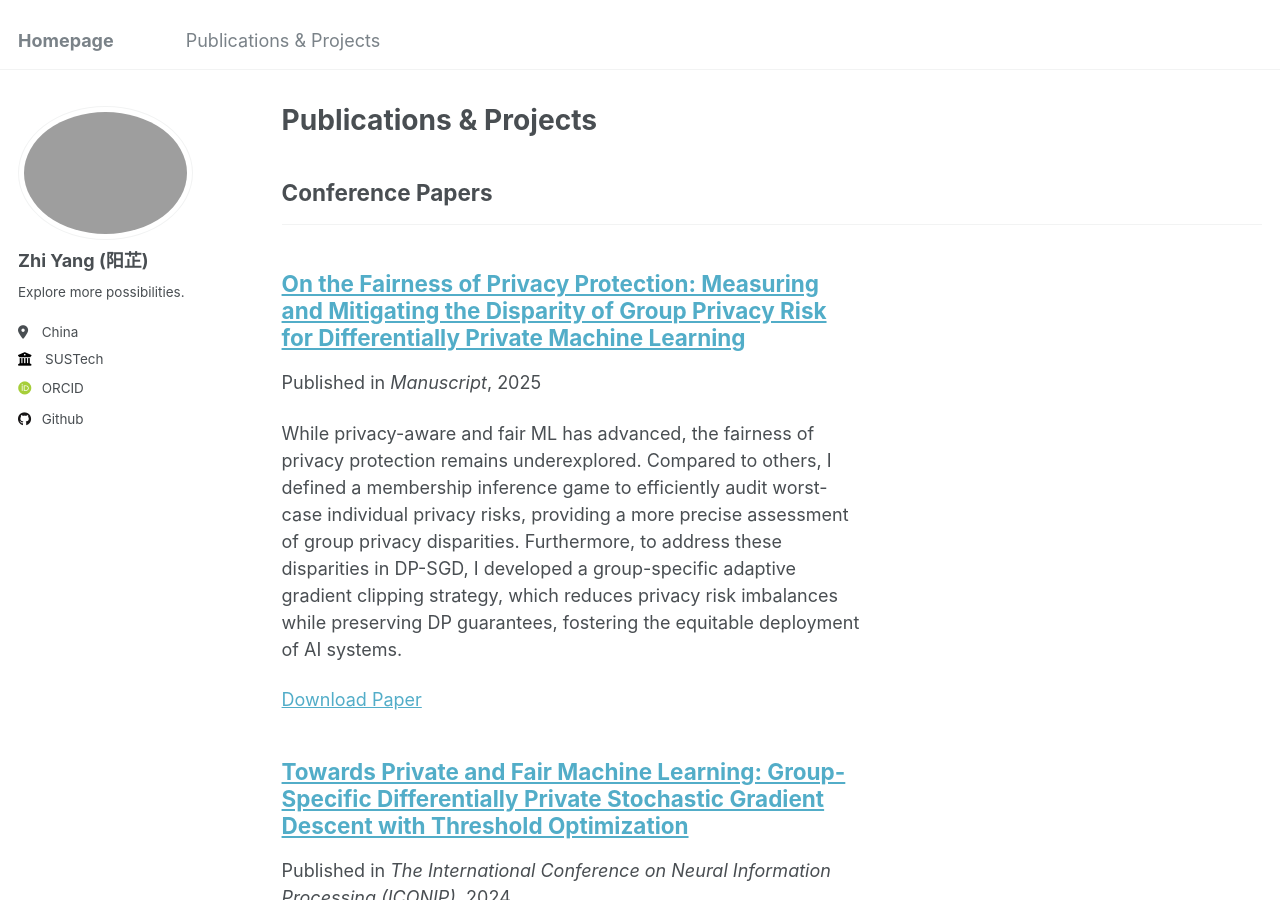
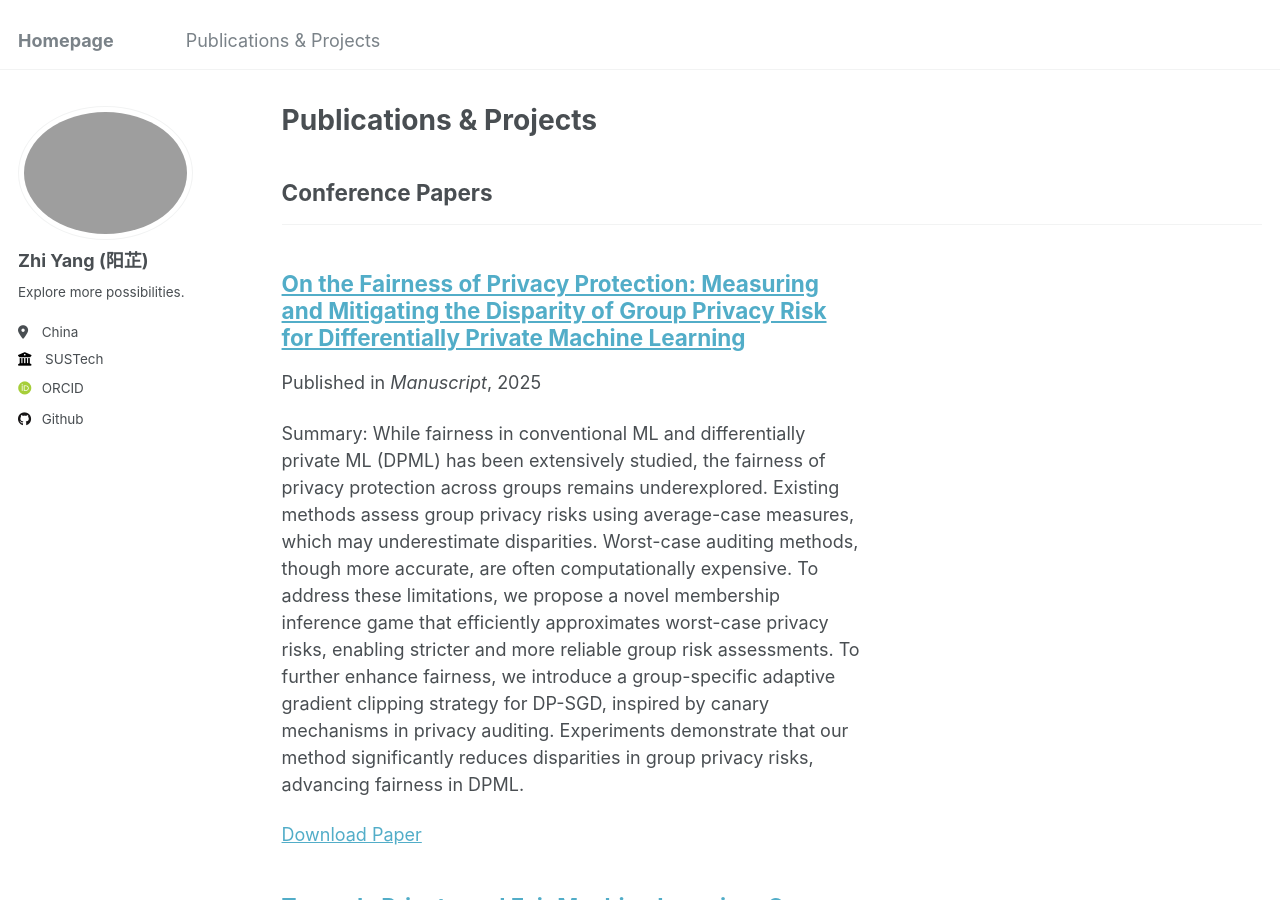
Before and after one commit to ruayz/ruayz.github.io, a Jekyll site: the page built from _pages/publications.html, in a window 1280 px wide and 900 px high. Built offline with Jekyll 4.4.1, drawn with Linux system fonts in a browser that asks for light colours; some web fonts are replaced.

Commit message:
Update 2025-01-31-paper-title-number-3.md

```diff
--- a/_publications/2025-01-31-paper-title-number-3.md
+++ b/_publications/2025-01-31-paper-title-number-3.md
@@ -4,7 +4,8 @@ collection: publications
 category: conferences
 permalink: /publication/2025-01-31-paper-title-number-3
 venue: 'Manuscript'
-excerpt: 'While privacy-aware and fair ML has advanced, the fairness of privacy protection remains underexplored. Compared to others, I defined a membership inference game to efficiently audit worst-case individual privacy risks, providing a more precise assessment of group privacy disparities. Furthermore, to address these disparities in DP-SGD, I developed a group-specific adaptive gradient clipping strategy, which reduces privacy risk imbalances while preserving DP guarantees, fostering the equitable deployment of AI systems.'
+excerpt: 'Summary: While fairness in conventional ML and differentially private ML (DPML) has been extensively studied, the fairness of privacy protection across groups remains underexplored. Existing methods assess group privacy risks using average-case measures, which may underestimate disparities. Worst-case auditing methods, though more accurate, are often computationally expensive.
+To address these limitations, we propose a novel membership inference game that efficiently approximates worst-case privacy risks, enabling stricter and more reliable group risk assessments. To further enhance fairness, we introduce a group-specific adaptive gradient clipping strategy for DP-SGD, inspired by canary mechanisms in privacy auditing. Experiments demonstrate that our method significantly reduces disparities in group privacy risks, advancing fairness in DPML.'
 paperurl: 'http://ruayz.github.io/files/paper_arxiv.pdf'
 ---
 
```
